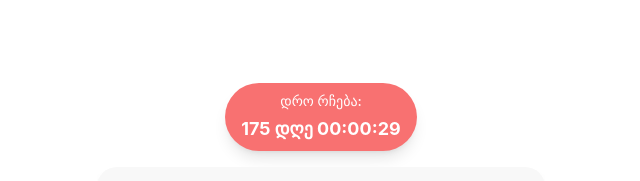
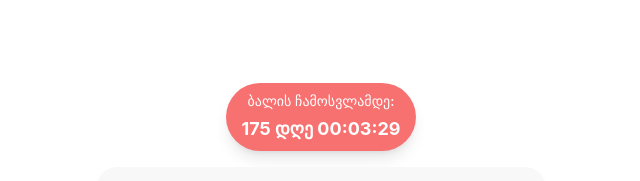
Before and after one commit to shkippppper/gazapkhulze, a Nuxt app: page / in a window 1280 px wide. Shown: the top 181 px of the page, without its empty margins (319-959 px from the left). Built offline with nearby package versions, Linux system fonts and the light colour scheme.

Commit message:
Fix state

```diff
--- a/components/RsvpForm.vue
+++ b/components/RsvpForm.vue
@@ -2,7 +2,7 @@
 <div class="w-full max-w-md mx-auto">
     <div v-if="showTimer" class="mb-4 text-center">
         <div class="bg-red-400 text-white rounded-full py-2 px-4 inline-block shadow-lg">
-            <p class="text-sm font-medium mb-1">დრო რჩება:</p>
+            <p class="text-sm font-medium mb-1">ბალის ჩამოსვლამდე:</p>
             <p class="text-lg font-bold">{{ timeRemaining }}</p>
         </div>
     </div>
@@ -442,7 +442,7 @@ export default {
             isSubmitting: false,
             showStamp: false,
             timeRemaining: '',
-            showTimer: true,
+            showTimer: false,
             timerInterval: null
         }
     },
@@ -458,7 +458,7 @@ export default {
     methods: {
         updateTimer() {
             const now = new Date();
-            const targetDate = new Date('2025-10-02T12:05:00');
+            const targetDate = new Date('2025-10-02T12:08:00');
 
             const difference = targetDate - now;
 
@@ -468,6 +468,8 @@ export default {
                     clearInterval(this.timerInterval);
                 }
                 return;
+            } else {
+                this.showTimer = true
             }
 
             const days = Math.floor(difference / (1000 * 60 * 60 * 24));
```
